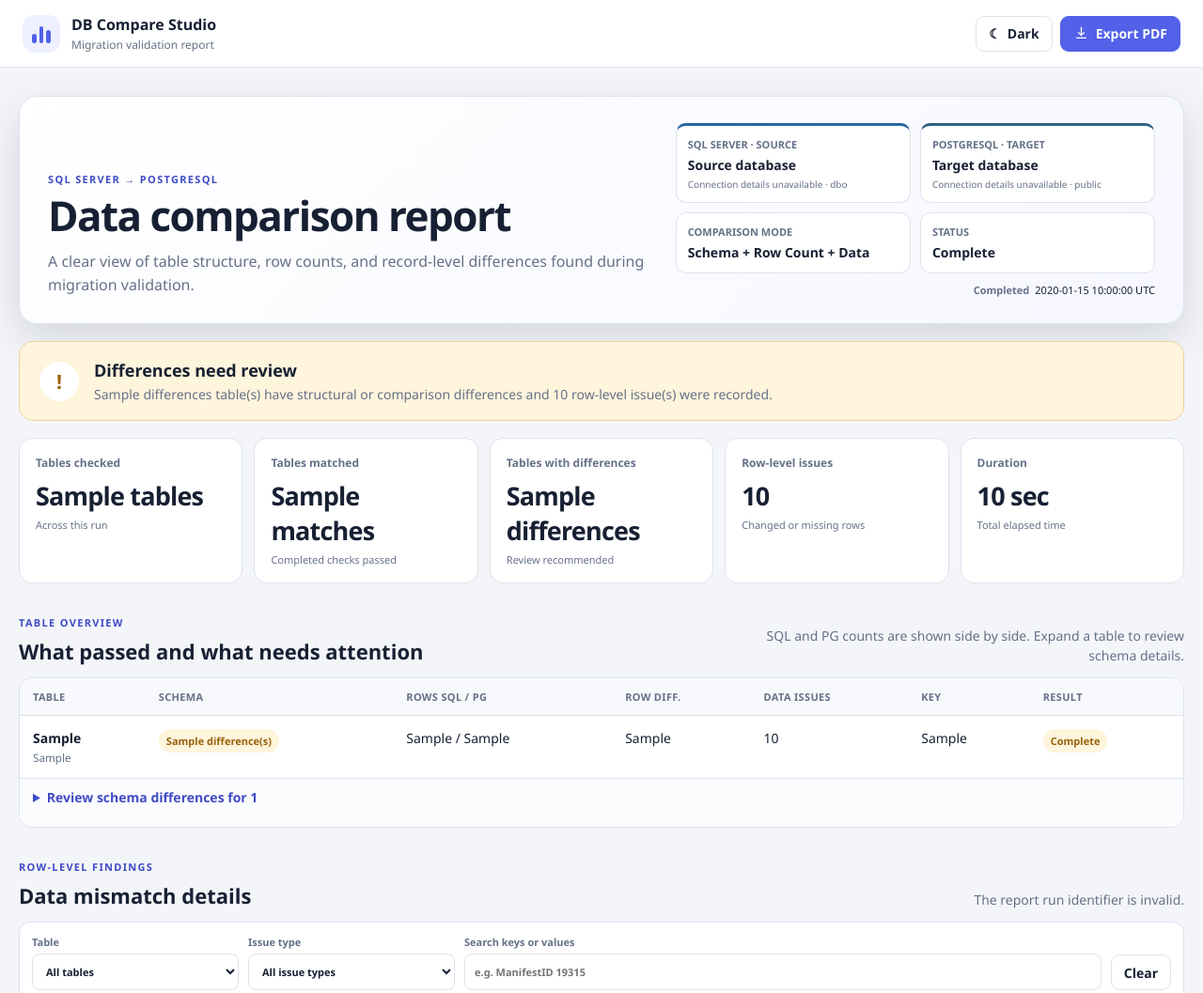
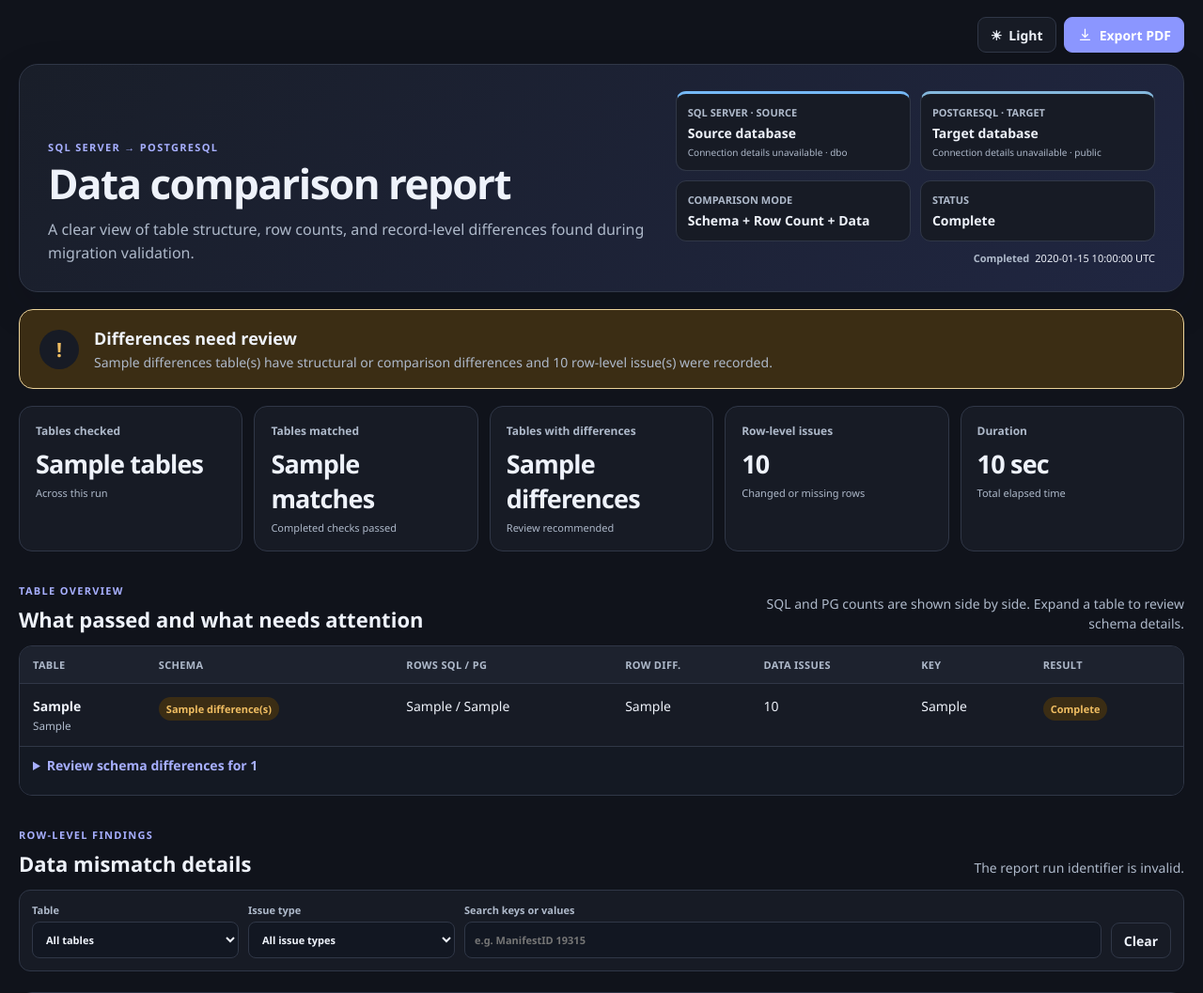
Before and after one commit to karthikeyaguptha/DBDataCompare, a Flask app: template templates/dashboard.html in a window 1280 px wide. Shown: the top 1057 px of the page at 94% size. Run offline with Flask 3, Linux system fonts and the light colour scheme; the template is opened without the code that fills it: most values are stand-ins (such as "Sample title", 1, 10 or a date in 2020).

Commit message:
fix: streamline report header, restart flow, and default theme

```diff
--- a/db_compare/web.py
+++ b/db_compare/web.py
@@ -51,7 +51,7 @@
         {
             "application": "DB Compare Studio",
             "status": "ready",
-            "phase": "v0.10.3-report-print-cleanup",
+            "phase": "v0.10.4-workflow-theme-cleanup",
         }
     )
 
--- a/static/css/dashboard.css
+++ b/static/css/dashboard.css
@@ -58,25 +58,13 @@
 * { box-sizing: border-box; }
 body { margin: 0; min-width: 320px; background: var(--canvas); color: var(--ink); font-size: 14px; }
 button, input, select { font: inherit; }
-.report-header {
-    position: sticky; z-index: 10; top: 0; display: flex; align-items: center;
-    justify-content: space-between; min-height: 72px; padding: 12px max(24px, calc((100vw - 1280px) / 2));
-    border-bottom: 1px solid var(--line); background: var(--header); backdrop-filter: blur(12px);
-}
-.report-brand { display: flex; align-items: center; gap: 12px; color: inherit; text-decoration: none; }
-.report-brand strong, .report-brand small { display: block; }
-.report-brand strong { font-size: 16px; }
-.report-brand small { margin-top: 2px; color: var(--muted); font-size: 12px; }
-.brand-mark { display: flex; width: 40px; height: 40px; align-items: flex-end; justify-content: center; gap: 3px; padding: 10px; border-radius: 12px; background: var(--primary-soft); }
-.brand-mark i { display: block; width: 5px; border-radius: 3px; background: var(--primary); }
-.brand-mark i:nth-child(1) { height: 10px; } .brand-mark i:nth-child(2) { height: 18px; } .brand-mark i:nth-child(3) { height: 14px; }
-.report-actions { display: flex; gap: 8px; }
+.report-actions { display: flex; justify-content: flex-end; gap: 8px; margin-bottom: 12px; }
 .button { display: inline-flex; min-height: 38px; align-items: center; justify-content: center; gap: 7px; padding: 8px 13px; border: 1px solid var(--line); border-radius: 9px; background: var(--surface); color: var(--ink); text-decoration: none; cursor: pointer; font-weight: 700; }
 .button.primary { border-color: var(--primary); background: var(--primary); color: #fff; }
 .button.primary:hover { background: var(--primary-dark); }
 .button:disabled { cursor: wait; opacity: .65; }
 .button svg { width: 17px; height: 17px; fill: none; stroke: currentColor; stroke-linecap: round; stroke-linejoin: round; stroke-width: 1.8; }
-.report-page { width: min(1280px, calc(100% - 40px)); margin: 30px auto 54px; }
+.report-page { width: min(1280px, calc(100% - 40px)); margin: 18px auto 54px; }
 .report-hero { display: grid; grid-template-columns: minmax(0, 1.25fr) minmax(480px, 1fr); gap: 30px; align-items: end; padding: 28px 30px; border: 1px solid var(--line); border-radius: 20px; background: linear-gradient(135deg, var(--hero-start) 0%, var(--hero-end) 100%); box-shadow: 0 16px 45px rgba(10,15,30,.13); }
 .eyebrow { margin: 0 0 8px; color: var(--primary-dark); font-size: 11px; font-weight: 800; letter-spacing: .12em; text-transform: uppercase; }
 h1 { margin: 0; font-size: clamp(28px, 4vw, 44px); line-height: 1.08; letter-spacing: -.035em; }
@@ -159,8 +147,7 @@
     .section-title > p { text-align: left; }
 }
 @media (max-width: 560px) {
-    .report-header { align-items: flex-start; gap: 12px; }
-    .report-brand small, .theme-label { display: none; }
+    .theme-label { display: none; }
     .report-page { width: min(100% - 22px, 1280px); margin-top: 14px; }
     .report-hero { padding: 21px; }
     .run-meta, .metric-grid, .filters, .schema-grid { grid-template-columns: 1fr; }
@@ -182,7 +169,7 @@
     }
     html, body { print-color-adjust: exact; -webkit-print-color-adjust: exact; }
     body { min-height: 100%; padding: 0; background: var(--canvas); color: var(--ink); font-size: 9pt; }
-    .report-header, .report-actions, #mismatchSection, .toast { display: none !important; }
+    .report-actions, #mismatchSection, .toast { display: none !important; }
     .report-page { width: 100%; margin: 0; }
     .report-hero { grid-template-columns: 1.25fr .75fr; padding: 12px; border-radius: 8px; box-shadow: none; break-inside: avoid; }
     h1 { font-size: 24pt; }
--- a/static/css/styles.css
+++ b/static/css/styles.css
@@ -1453,7 +1453,7 @@
     }
 }
 
-.selection-actions #startCompare {
+.selection-actions [data-start-comparison] {
     margin-left: 4px;
     white-space: nowrap;
 }
--- a/static/js/dashboard.js
+++ b/static/js/dashboard.js
@@ -216,5 +216,5 @@
     }
 });
 
-applyTheme(document.documentElement.dataset.theme || "light", false);
+applyTheme(document.documentElement.dataset.theme || "dark", false);
 loadRows();
--- a/templates/dashboard.html
+++ b/templates/dashboard.html
@@ -1,5 +1,5 @@
 <!doctype html>
-<html lang="en">
+<html lang="en" data-theme="dark">
 <head>
     <meta charset="utf-8">
     <meta name="viewport" content="width=device-width, initial-scale=1">
@@ -11,20 +11,15 @@
             const requested = new URLSearchParams(location.search).get("theme");
             let saved = "";
             try { saved = localStorage.getItem("db-compare-theme") || ""; } catch {}
-            const dark = window.matchMedia("(prefers-color-scheme: dark)").matches;
-            const theme = ["light", "dark"].includes(requested) ? requested : (saved || (dark ? "dark" : "light"));
+            const theme = ["light", "dark"].includes(requested) ? requested : (saved || "dark");
             document.documentElement.dataset.theme = theme;
         })();
     </script>
-    <link rel="stylesheet" href="{{ url_for('static', filename='css/dashboard.css', v='0.10.3') }}">
-    <script src="{{ url_for('static', filename='js/dashboard.js', v='0.10.3') }}" defer></script>
+    <link rel="stylesheet" href="{{ url_for('static', filename='css/dashboard.css', v='0.10.4') }}">
+    <script src="{{ url_for('static', filename='js/dashboard.js', v='0.10.4') }}" defer></script>
 </head>
 <body data-run-id="{{ summary.run_id }}">
-    <header class="report-header">
-        <div class="report-brand">
-            <span class="brand-mark" aria-hidden="true"><i></i><i></i><i></i></span>
-            <span><strong>DB Compare Studio</strong><small>Migration validation report</small></span>
-        </div>
+    <main class="report-page">
         <div class="report-actions">
             <button class="button theme-button" id="reportThemeToggle" type="button"
                 aria-label="Switch report theme" title="Switch report theme">
@@ -38,9 +33,6 @@
                 Export PDF
             </button>
         </div>
-    </header>
-
-    <main class="report-page">
         <section class="report-hero">
             <div>
                 <p class="eyebrow">SQL Server → PostgreSQL</p>
```
Also changed, not shown: static/js/app.js (+16 -9 lines), templates/index.html (+11 -7 lines), tests/test_web.py (+33 -6 lines), README.md.
